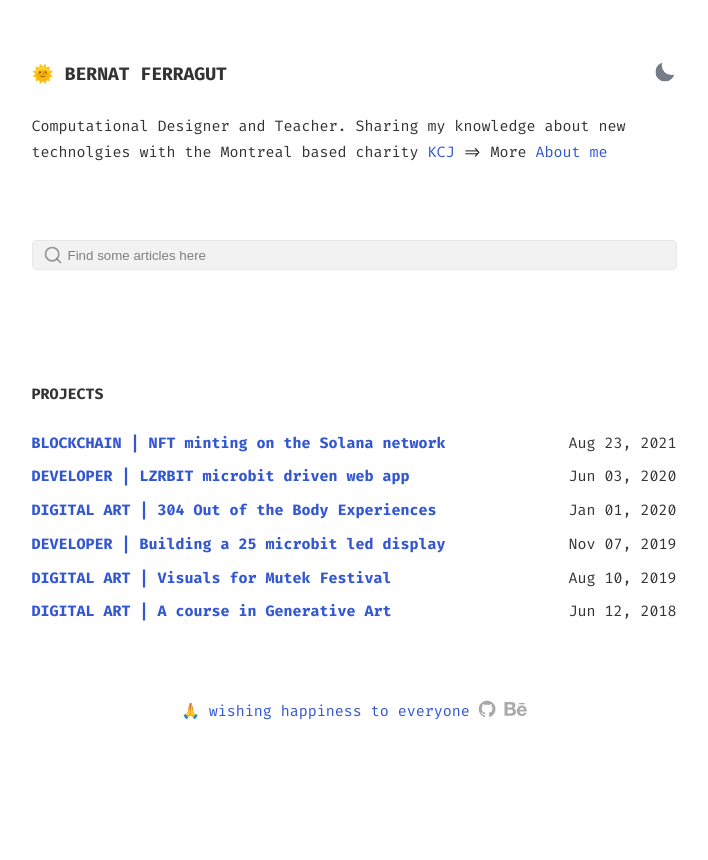
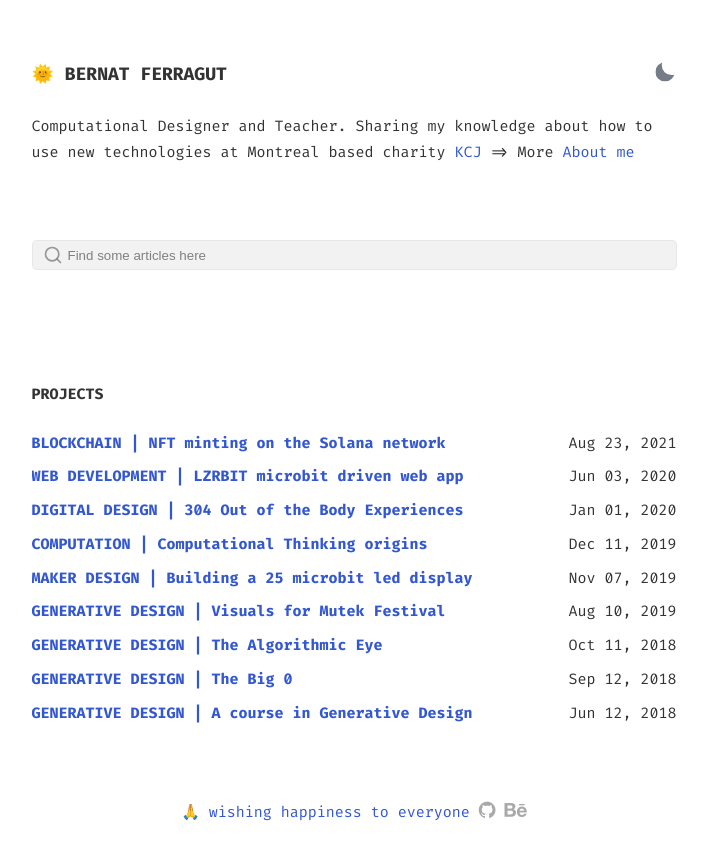
Before and after one commit to bernatferragut/WEB2, a Jekyll site: the page built from index.html, in a window 1280 px wide. Shown: the top 860 px of the page, without its empty margins (286-994 px from the left). Built offline with Jekyll 4.4.1, drawn with Linux system fonts in a browser that asks for light colours; some of the changed lines change nothing that is shown.

Commit message:
last changes

````diff
--- a/_posts/2018-06-12-A-course-in-generative-art.md
+++ b/_posts/2018-06-12-A-course-in-generative-art.md
@@ -1,9 +1,9 @@
 ---
 layout: post
-title: DIGITAL ART |  A course in Generative Art
+title: GENERATIVE DESIGN |  A course in Generative Design
 description: A course in Generative Art
 summary: A course in Generative Art with P5JS
-tags: ART
+tags: GENERATIVE DESIGN
 minute: 5
 ---
 
--- /dev/null
+++ b/_posts/2018-09-12-Infinite-loop.md
@@ -0,0 +1,118 @@
+---
+layout: post
+title: GENERATIVE DESIGN | The Big 0
+description: A course in Generative Art
+summary: Creating algorithmic art with canvas html5
+tags: GENERATIVE DESIGN
+minute: 25
+---
+# Generative Design - The Big 0
+![generative art course](/assets/images/code/GA2/GA2-1.png)
+
+This compilation of programmed works represented 2 years of generative based art explorations. The exhibition was made online over a free web platform and the jury the web itself through social media. This series made my art enter into a pure coding and programming direction and opened me to the study of Computational thinkning as the origins of modern digital arts.
+
+> Art Work & Exhibition:
+## [=> ONLINE GENERATIVE DESIGN EXHIBITION](https://bernat-generative-art.surge.sh/)
+
+<p class="codepen" data-height="300" data-default-tab="html,result" data-slug-hash="pdvmWZ" data-user="elbernat" style="height: 300px; box-sizing: border-box; display: flex; align-items: center; justify-content: center; border: 2px solid; margin: 1em 0; padding: 1em;">
+  <span>See the Pen <a href="https://codepen.io/elbernat/pen/pdvmWZ">
+  Generative Art -Big O</a> by Bernat Ferragut (<a href="https://codepen.io/elbernat">@elbernat</a>)
+  on <a href="https://codepen.io">CodePen</a>.</span>
+</p>
+<script async src="https://cpwebassets.codepen.io/assets/embed/ei.js"></script>
+
+## The Code
+
+```javascript
+// JS Code by Bernat Ferragut 2017
+// selecting your Canvas5
+let canvas = document.querySelector('canvas');
+// console.log(canvas);
+
+// resizing your canvas
+canvas.height = window.innerHeight;
+canvas.width = window.innerWidth;
+
+// canvas execution context
+let ctx = canvas.getContext('2d');
+// console.log(ctx);
+
+// Utility function to get random values
+function randomIntegerFromRange (min, max) {
+    return Math.floor(Math.random() * ( max - min + 1) + min);
+}
+
+// Utility function to get random colors
+const randomColorArray = ['#004358', '#1F8A70', '#BEDB39', '#FFE11A', '#FD7400']; // From Kuler
+function randomColors(randomColorArray) {
+    return randomColorArray[randomIntegerFromRange(0,4)];
+}
+// console.log(randomColors(randomColorArray));
+
+// particle object creation
+function Particle (x, y, radius, color) {
+    // variables
+    this.x = x;
+    this.y = y;
+    this.radius = radius;
+    this.color = color;
+    this.radians =  Math.random() * Math.PI * 2; // random angle spawner (0-360)
+    this.velocity = 0.01; // how fast we change
+    this.distanceFromCenter = { x:  randomIntegerFromRange(30, 120),y:  randomIntegerFromRange(90, 120)}; // Coolest option
+    // this.distanceFromCenter = randomIntegerFromRange(250, 300);
+    // update function
+    this.update = function() {
+        // Behaviour1: move points over time
+        this.radians += (this.velocity);
+        // Behaviour2: circular motion position
+        this.x = x + (Math.cos(this.radians)) * this.distanceFromCenter.x * 3;
+        this.y = y + (Math.sin(this.radians)) *  this.distanceFromCenter.y * 3;
+        // We store the last particle positon
+        const lastPoint = { x: this.x, y: this.y };
+        // Draw > pass lastPoint
+        this.draw(lastPoint);
+    };
+    // draw function
+    this.draw = function(lastPoint) {
+        ctx.beginPath();
+        ctx.strokeStyle = this.color;
+        ctx.lineWidth = this.radius;
+        ctx.lineCap = 'round';
+        ctx.moveTo(lastPoint.x, lastPoint.y);
+        ctx.lineTo(this.x, this.y);
+        ctx.stroke();
+        ctx.closePath();
+    };
+}
+
+// vars
+let particles =[];
+let nParticles = 2000;
+// implementation
+function init() {
+    for (let i = 0; i < nParticles; i++) {
+        const radius = randomIntegerFromRange(1,3);
+        const color = randomColors(randomColorArray);
+        particles.push(new Particle(canvas.width / 2, canvas.height / 2, radius, color));
+    }
+}
+//init call
+init();
+console.log(particles);
+
+// animation loop
+function animate() {
+    // ctx.clearRect(0 ,0 , canvas.width, canvas.height);
+    // Trail effect
+    ctx.fillStyle = 'rgba(0, 0, 0, 0.05)';
+    ctx.fillRect(0, 0, canvas.width, canvas.height);
+    // For each
+    particles.forEach( function(particle) { particle.update() });
+    // Creates a Loop
+    requestAnimationFrame(animate);
+}
+// animate call
+animate();
+
+```
+## [=> ONLINE GENERATIVE DESIGN EXHIBITION](https://bernat-generative-art.surge.sh/)
--- /dev/null
+++ b/_posts/2018-10-11-Digital-eye.md
@@ -0,0 +1,120 @@
+---
+layout: post
+title: GENERATIVE DESIGN | The Algorithmic Eye
+description: A course in Generative Art
+summary: Creating algorithmic art with canvas html5
+tags: GENERATIVE DESIGN
+minute: 25
+---
+# Generative Design - DIGITAL EYE
+![generative art course](/assets/images/code/GA1/GA1-1.png)
+
+This compilation of programmed works represented 2 years of generative based art explorations. The exhibition was made online over a free web platform and the jury the web itself through social media. This series made my art enter into a pure coding and programming direction and opened me to the study of Computational thinkning as the origins of modern digital arts.
+
+> Art Work & Exhibition:
+## [=> ONLINE GENERATIVE ART EXHIBITION](https://bernat-generative-art.surge.sh/)
+
+<p class="codepen" data-height="300" data-default-tab="html,result" data-slug-hash="KywrXP" data-user="elbernat" style="height: 300px; box-sizing: border-box; display: flex; align-items: center; justify-content: center; border: 2px solid; margin: 1em 0; padding: 1em;">
+  <span>See the Pen <a href="https://codepen.io/elbernat/pen/KywrXP">
+  Generative Art - Canvas Eye</a> by Bernat Ferragut (<a href="https://codepen.io/elbernat">@elbernat</a>)
+  on <a href="https://codepen.io">CodePen</a>.</span>
+</p>
+<script async src="https://cpwebassets.codepen.io/assets/embed/ei.js"></script>
+
+## The Code
+
+```javascript
+// JS - Code by Bernat Ferragut 2017
+// selecting your Canvas HTML5
+let canvas = document.querySelector('canvas');
+// console.log(canvas);
+
+// resizing your canvas
+canvas.height = window.innerHeight;
+canvas.width = window.innerWidth;
+
+// canvas execution context
+let ctx = canvas.getContext('2d');
+
+// Utility function to get random values
+function randomIntegerFromRange (min, max) {
+    return Math.floor(Math.random() * ( max - min + 1) + min);
+}
+
+// Utility function to get random colors
+const randomColorArray = ['#FF530D', '#E82C0C', '#FF0000', '#E80C7A', '#FF0DFF']; // From Kuler
+function randomColors(randomColorArray) {
+    return randomColorArray[randomIntegerFromRange(0,5)];
+}
+
+// particle object creation
+function Particle (x, y, radius, color) {
+    // variables
+    this.x = x;
+    this.y = y;
+    this.radius = radius;
+    this.color = color;
+    this.radians =  Math.random() * Math.PI * 2; // random angle spawner (0-360)
+    this.velocity = 0.01; // how fast we change
+    // this.distanceFromCenter = { x:  randomIntegerFromRange(90, 120),y:  randomIntegerFromRange(90, 120)}; // Coolest option
+    this.distanceFromCenter = Math.sin(randomIntegerFromRange(250, 300)) *380;
+    // update function
+    this.update = function() {
+        // Behaviour1: move points over time
+        this.radians += Math.random((this.velocity));
+        // Behaviour2: circular motion position
+        this.x = x + (Math.cos(this.radians)) * this.distanceFromCenter;
+        this.y = y + (Math.sin(this.radians)) *  this.distanceFromCenter;
+        // We store the last particle positon
+        const lastPoint = { x: this.x, y: this.y };
+        // Draw > pass lastPoint
+        this.draw(lastPoint);
+    };
+    // draw function
+    this.draw = function(lastPoint) {
+        ctx.beginPath();
+        // first time with an arc
+        // ctx.arc(this.x, this.y, this.radius, 0, Math.PI * 2, false);
+        // second time with a line
+        ctx.strokeStyle = this.color;
+        ctx.lineWidth = this.radius;
+        ctx.lineCap = 'round';
+        ctx.moveTo(lastPoint.x, lastPoint.y);
+        ctx.lineTo(this.x, this.y);
+        ctx.stroke();
+        // ctx.fillStyle = this.color;
+        // ctx.fill();
+        ctx.closePath();
+    };
+}
+
+// vars
+let particles =[];
+let nParticles = 250;
+// implementation
+function init() {
+    for (let i = 0; i < nParticles; i++) {
+        const radius = randomIntegerFromRange(1,3);
+        const color = randomColors(randomColorArray);
+        particles.push(new Particle(canvas.width / 2, canvas.height / 2, radius, color));
+    }
+}
+//init call
+init();
+console.log(particles);
+
+// animation loop
+function animate() {
+    // ctx.clearRect(0 ,0 , canvas.width, canvas.height);
+    // Trail effect
+    ctx.fillStyle = 'rgba(0, 0, 0, 0.025)';
+    ctx.fillRect(0, 0, canvas.width, canvas.height);
+    // For each
+    particles.forEach( function(particle) { particle.update() });
+    // Creates a Loop
+    requestAnimationFrame(animate);
+}
+// animate call
+animate();
+```
+## [=> ONLINE GENERATIVE ART EXHIBITION](https://bernat-generative-art.surge.sh/)
--- a/_posts/2019-08-10-A-Mutek-llull.md
+++ b/_posts/2019-08-10-A-Mutek-llull.md
@@ -1,13 +1,13 @@
 ---
 layout: post
-title: DIGITAL ART |  Visuals for Mutek Festival
-description: A course in Generative Art
-summary: A course in Generative Art with P5JS
-tags: ART
+title: GENERATIVE DESIGN | Visuals for Mutek Festival
+description: Visuals for Mutek Festival
+summary: A course in Generative DESIGN with P5JS
+tags: GENERATIVE DESIGN
 minute: 5
 ---
 
-![generative art course](/assets/images/code/LLULL/LLULL-1.png)
+![generative art course](/assets/images/code/CT/LLULL-1.png)
 
 # Project
 Project proposal for the Mutek festival (Montreal, 2019) dedicated to [Ramon Llull](https://en.wikipedia.org/wiki/Ramon_Llull), pioneer of computational thinking
--- a/_posts/2019-11-07-Building-a-25-microbit-display.md
+++ b/_posts/2019-11-07-Building-a-25-microbit-display.md
@@ -1,9 +1,9 @@
 ---
 layout: post
-title: DEVELOPER | Building a 25 microbit led display
+title: MAKER DESIGN | Building a 25 microbit led display
 description: Building a macrobit display
 summary: Building a 25 microbit led display
-tags: DEVELOPER
+tags: MAKER DESIGN
 minute: 5
 ---
 
--- /dev/null
+++ b/_posts/2019-12-11-Computational-thinking-origins.md
@@ -0,0 +1,53 @@
+---
+layout: post
+title: COMPUTATION | Computational Thinking origins
+description: A course in Generative Art
+summary: A course in Generative Art with P5JS
+tags: COMPUTATION
+minute: 25
+---
+
+![generative art course](/assets/images/code/CT/CT-1.png)
+
+# The Art of Thinking
+The outstanding Catalan philosopher and theologian Ramon Llull (c.1232–1316) encourages us to reread the late Middle Ages. Llull, not only theoretically and linguistically invented a new method of knowledge acquisition, like an engineer, he also mechanized it, and translated it into a machine.
+
+## [=> ARS INFUSA WEBSITE](https://ars-infusa.surge.sh/)
+
+## Ars Combinatoria
+Llull’s ars combinatoria was a method based on divine intuition for generating truths by means of a logical algebraic language. The method Llull invented was universal in its aspiration and, introduced a modern way of learning. It postulated the unity of the various disciplines of knowledge of his day, and through deduction, argumentation, and dialogue.
+
+The reverberations of Lullian thought on technology, art and culture find their present-day corollary in a pedagogical revolution which has “computational thinking” at its core.
+
+Ars Brevis / Ars Infusa After diving into it’s most known piece of art, the Ars Brevis ( the smaller version of the Ars Ultima ), I have found the need to rewrite a brand new site with the foundations of his computational thinking.
+
+Following the steps of the ‘Llullist’ Yannis Dambergs I have reedited the Ars Infusa English translation of the original latin one.
+
+Building the Llullian figures with javascript code creates a rather original mix of old and new, showing the incredible momentum of the Llullian ideas. It’s time to rediscover this Computational Thinkning pioneer and study all his theories from a modern and contemporary point of view.
+
+I hope you like try to use it…and as Leibniz ( Llull’s fan ) use to say … let’s compute with Llull again.
+
+## [=> GITHUB REPO LINK](https://github.com/bernatferragut/LLULL-Ars)
+
+<iframe src="https://preview.p5js.org/bernatferragut/embed/HkO4HfkAX" style="height: 500px; width: 800px; border: none"></iframe>
+
+## Ars Infusa
+> ARS INFUSA by Blessed Raymond Lull
+
+In the Name of the holy and undivided Trinity and of its Divine Dignities, here begins a general Art or Science for obtaining a sure knowledge of GOD and of all created things, infused by the grace of the Holy Spirit. This Art, or Science, as its title says, comes from GOD himself, and thus, sure knowledge of GOD, of the created universe and of the creatures in it, is the subject matter of this Art.
+
+> This Art has Nine Parts
+
+* The Alphabet, signifying the Principles and Rules of this Art
+* The Definitions of the Principles of this Art
+* The Rules or Questions, and the species of the Rules.
+* The Figures First Second Third Fourth
+* The Table
+* The mixture of Principles and Rules, clarifying the conclusions of this science.
+* The application of implicit or external terms, to the explicit terms of this Art.
+* The Nine Subjects, in which all things are contained.
+* The Questions applied to the Subjects.
+
+> Visit the micro-site if you want to know more…
+
+## [=> ARS INFUSA WEBSITE](https://ars-infusa.surge.sh/)
--- a/_posts/2020-01-01-304-Experiences-out-of-the-body.md
+++ b/_posts/2020-01-01-304-Experiences-out-of-the-body.md
@@ -1,9 +1,9 @@
 ---
 layout: post
-title: DIGITAL ART |  304 Out of the Body Experiences
+title: DIGITAL DESIGN |  304 Out of the Body Experiences
 description: Bitcoin Art on the blockchain
 summary: Exhibition of 304-Experiences Out of the Body
-tags: ART
+tags: DESIGN
 minute: 5
 ---
 
--- a/_posts/2020-06-03-lzrbit-microbit-driven-web-app.md
+++ b/_posts/2020-06-03-lzrbit-microbit-driven-web-app.md
@@ -1,9 +1,9 @@
 ---
 layout: post
-title: DEVELOPER | LZRBIT microbit driven web app
+title: WEB DEVELOPMENT | LZRBIT microbit driven web app
 description: Bitcoin Art on the blockchain
 summary: Drawing-app designed to create web-art with a micro-controller.
-tags: DEVELOPER
+tags: WEB DEV
 minute: 5
 ---
 
--- a/index.html
+++ b/index.html
@@ -9,7 +9,7 @@ layout: default
         </button>
     </div>
     <div class="bio">
-       Computational Designer and Teacher. Sharing my knowledge about new technolgies with the Montreal based charity <a href="http://www.kcj.org">KCJ</a> => More<a href="{{ site.baseurl }}/about"> About me</a>
+       Computational Designer and Teacher. Sharing my knowledge about how to use new technologies at Montreal based charity <a href="http://www.kcj.org">KCJ</a> => More<a href="{{ site.baseurl }}/about"> About me</a>
         </p>
     </div>
 
````
